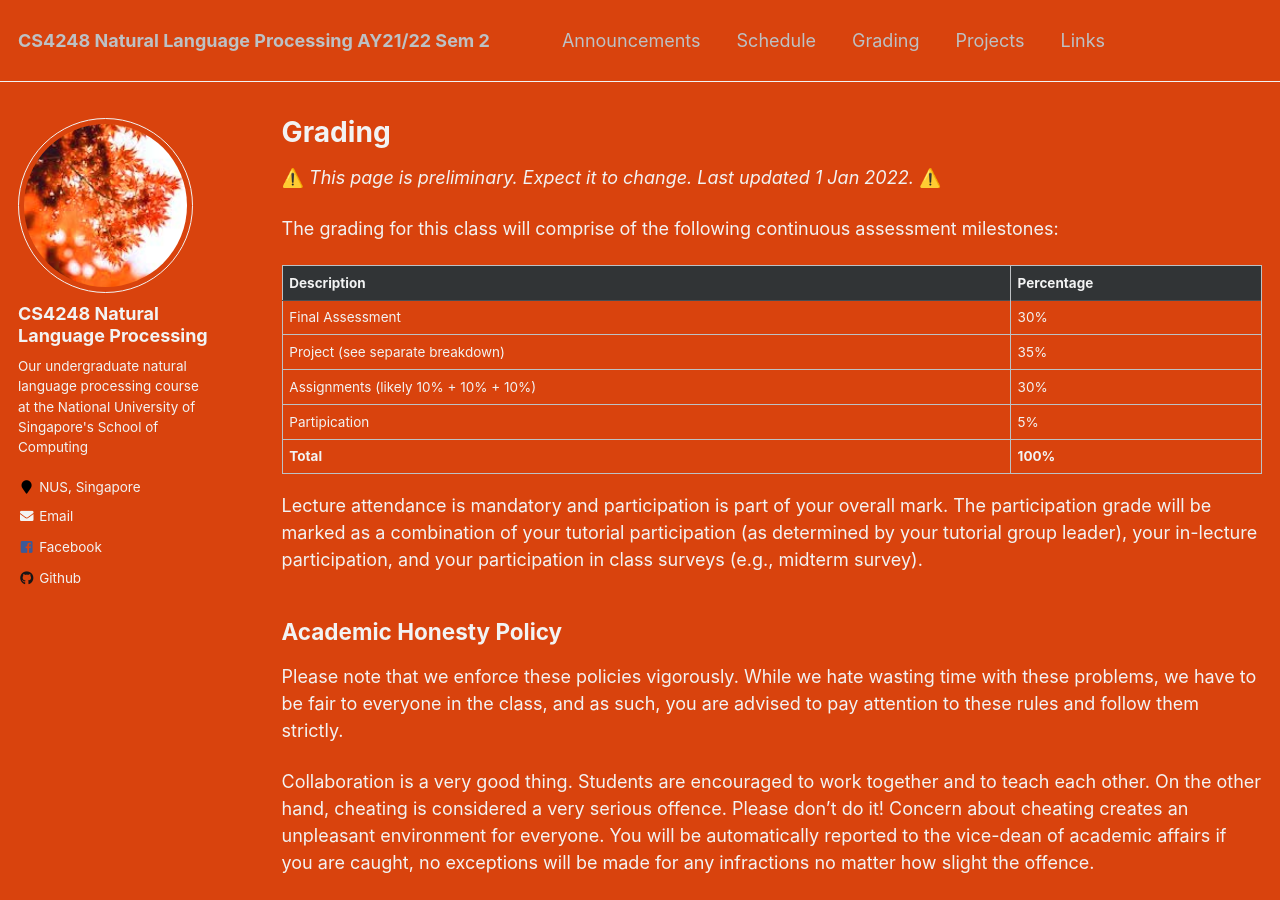
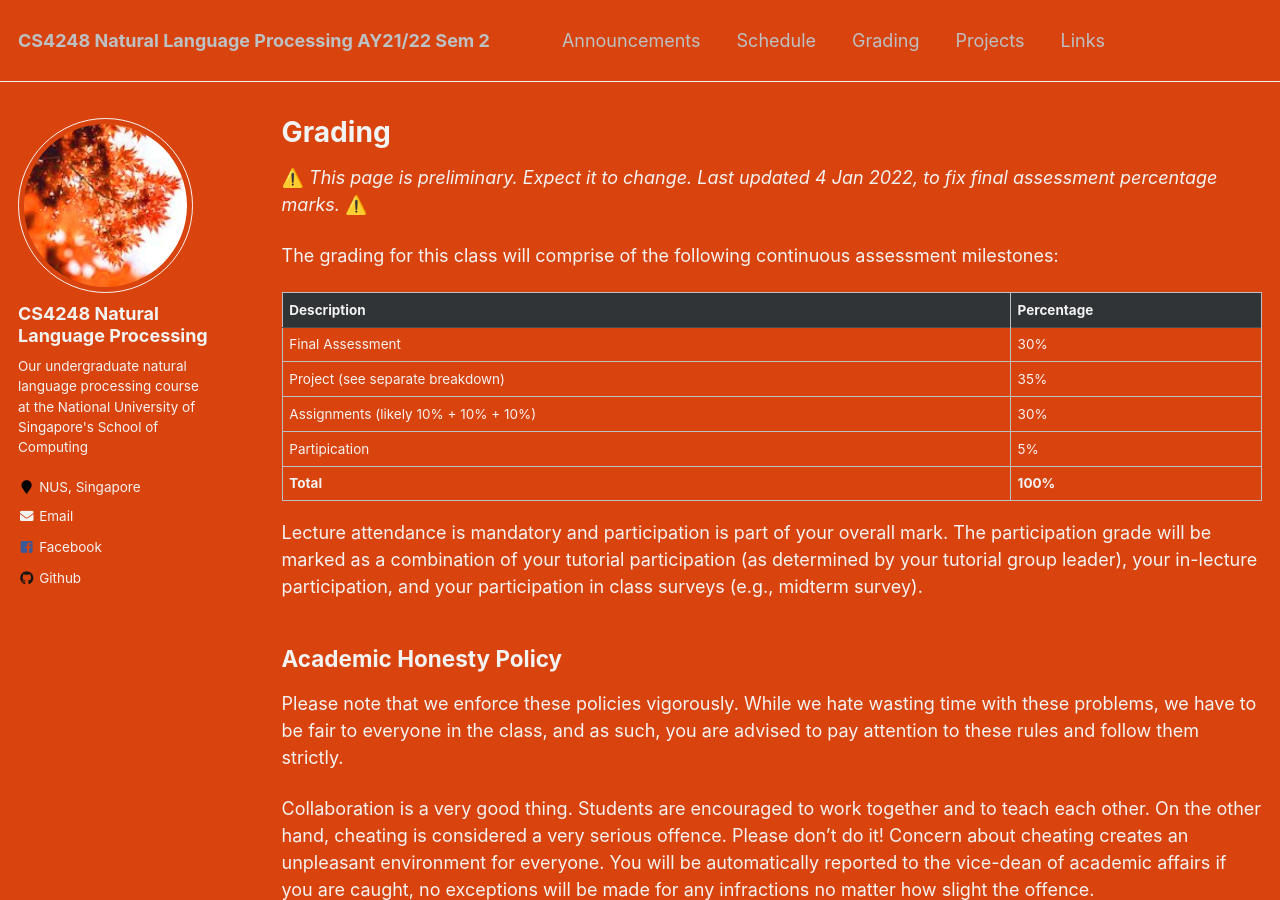
Before and after one commit to knmnyn/cs4248-2120, a Jekyll site: the page built from _pages/grading.md, in a window 1280 px wide and 900 px high. Built offline with Jekyll 4.4.1, drawn with Linux system fonts in a browser that asks for light colours.

Commit message:
Update status lines.

```diff
--- a/_pages/grading.md
+++ b/_pages/grading.md
@@ -7,7 +7,7 @@ author_profile: true
 
 {% include base_path %}
 
-⚠️ _This page is preliminary.  Expect it to change. Last updated 1 Jan 2022._ ⚠️
+⚠️ _This page is preliminary.  Expect it to change. Last updated 4 Jan 2022, to fix final assessment percentage marks._ ⚠️
 
 The grading for this class will comprise of the following continuous assessment milestones:
 
```
Also changed, not shown: _pages/projects.md (+1 -1 lines).
